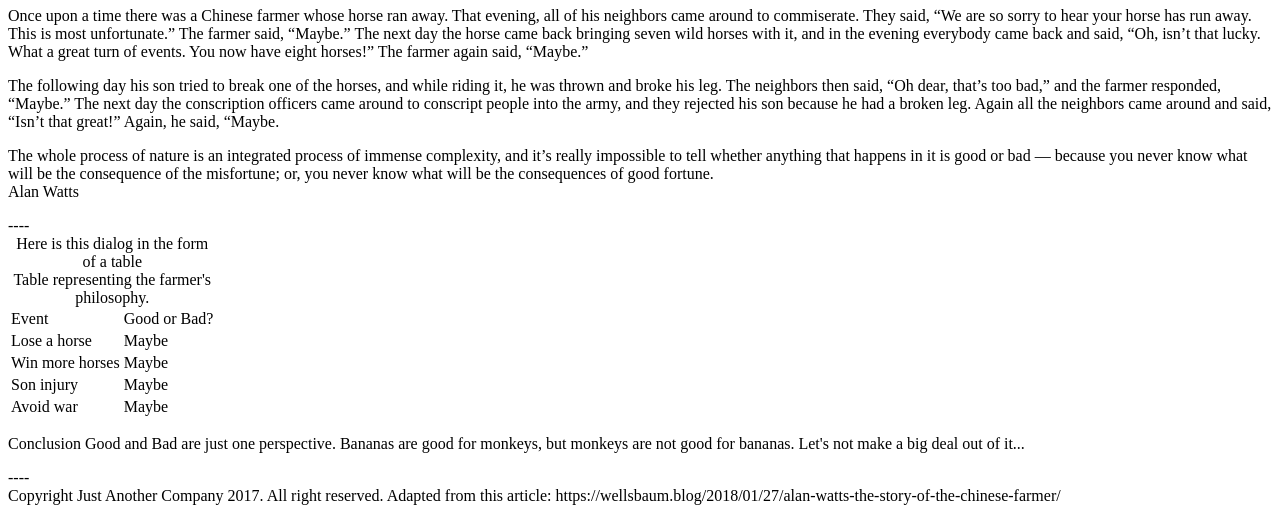
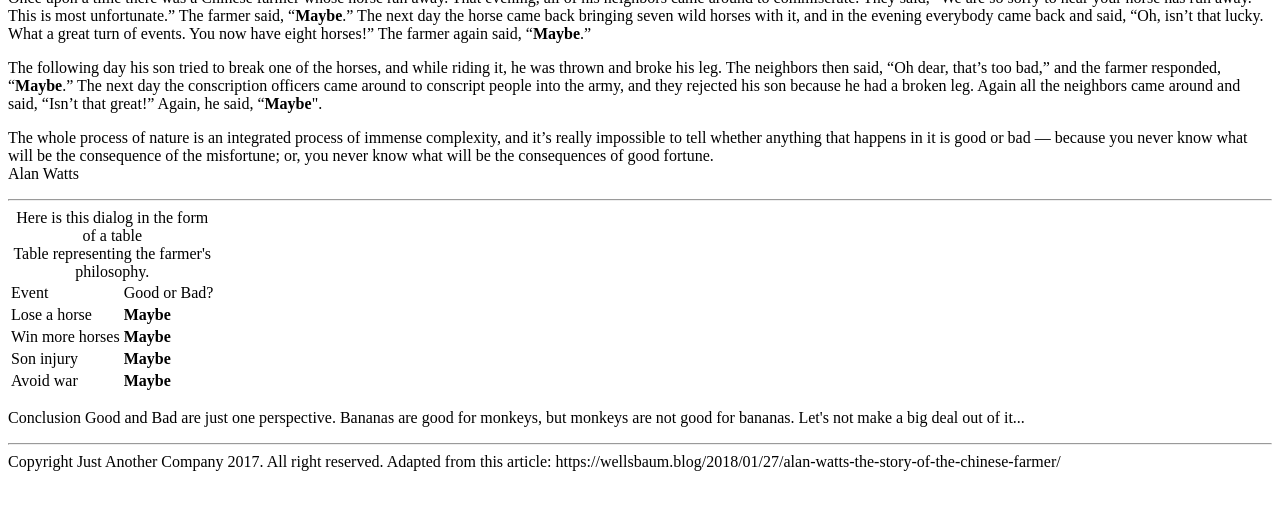
Before and after one commit to Ilger/progressive-enhancement, a plain HTML site: page index.html in a window 1280 px wide. Shown: the part 563-1076 px from the top of the page. After the commit the page ends 1042 px from the top, so only its background shows below. Drawn offline with Linux system fonts and the light colour scheme.

Commit message:
Mabey to strong, add img alt'',mutate to hr

```diff
--- a/index.html
+++ b/index.html
@@ -6,34 +6,33 @@
     <link rel="stylesheet" href="stylesheet.css">
   </head>
   <body>
-    <h1>The Story of the Chinese Farmer</h1>
 <header>
+  <h1>The Story of the Chinese Farmer</h1>
   11 may 2016, Alexandre Gorius
-</header>
 
-<img src="https://cdn-images-1.medium.com/max/1000/1*2PCmLZyzQaF2pyKYkSTFpA.jpeg" alt="">  ]
-<!-- add alt text-->
+<img src="https://cdn-images-1.medium.com/max/1000/1*2PCmLZyzQaF2pyKYkSTFpA.jpeg" alt="A dude spraying a hallway with a fire extinguisher">  ]
 
 <ol>
-<caption>Preamble</caption>
+<caption>Preamble </caption>
   <li>read this once</li>
   <li>then read it again</li>
   <li>then tell it to your best friend</li>
 </ol>
+</header>
 
 <h1>The story</h1>
 
 <p>
-Once upon a time there was a Chinese farmer whose horse ran away. That evening, all of his neighbors came around to commiserate. They said, “We are so sorry to hear your horse has run away. This is most unfortunate.” The farmer said, “Maybe.” The next day the horse came back bringing seven wild horses with it, and in the evening everybody came back and said, “Oh, isn’t that lucky. What a great turn of events. You now have eight horses!” The farmer again said, “Maybe.”<br></p>
+Once upon a time there was a Chinese farmer whose horse ran away. That evening, all of his neighbors came around to commiserate. They said, “We are so sorry to hear your horse has run away. This is most unfortunate.” The farmer said, “<strong>Maybe</strong>.” The next day the horse came back bringing seven wild horses with it, and in the evening everybody came back and said, “Oh, isn’t that lucky. What a great turn of events. You now have eight horses!” The farmer again said, “<strong>Maybe</strong>.”<br></p>
 <p>
-The following day his son tried to break one of the horses, and while riding it, he was thrown and broke his leg. The neighbors then said, “Oh dear, that’s too bad,” and the farmer responded, “Maybe.” The next day the conscription officers came around to conscript people into the army, and they rejected his son because he had a broken leg. Again all the neighbors came around and said, “Isn’t that great!” Again, he said, “Maybe.<br></p>
+The following day his son tried to break one of the horses, and while riding it, he was thrown and broke his leg. The neighbors then said, “Oh dear, that’s too bad,” and the farmer responded, “<strong>Maybe</strong>.” The next day the conscription officers came around to conscript people into the army, and they rejected his son because he had a broken leg. Again all the neighbors came around and said, “Isn’t that great!” Again, he said, “<strong>Maybe</strong>".<br></p>
 <p>
 The whole process of nature is an integrated process of immense complexity, and it’s really impossible to tell whether anything that happens in it is good or bad — because you never know what will be the consequence of the misfortune; or, you never know what will be the consequences of good fortune.<br>
 
 Alan Watts</p>
 
 
-----
+<hr>
 <table>
   <caption>Here is this dialog in the form of a table</caption>
   <tr>
@@ -42,19 +41,19 @@ Alan Watts</p>
   </tr>
   <tr>
     <td>Lose a horse</td>
-    <td>Maybe</td>
+    <td><strong>Maybe</strong></td>
   </tr>
   <tr>
     <td>Win more horses</td>
-    <td>Maybe</td>
+    <td><strong>Maybe</strong></td>
   </tr>
   <tr>
     <td>Son injury</td>
-    <td>Maybe</td>
+    <td><strong>Maybe</strong></td>
   </tr>
   <tr>
     <td>Avoid war</td>
-    <td>Maybe</td>
+    <td><strong>Maybe</strong></td>
   </tr>
   <caption>Table representing the farmer's philosophy.</caption>
 </table>
@@ -64,7 +63,7 @@ Conclusion
 Good and Bad are just one perspective. Bananas are good for monkeys, but monkeys are not good for bananas. Let's not make a big deal out of it...
 </p>
 
-----
+<hr>
 <footer>Copyright Just Another Company 2017. All right reserved. Adapted from this article: https://wellsbaum.blog/2018/01/27/alan-watts-the-story-of-the-chinese-farmer/</footer>
 
   </body>
```
